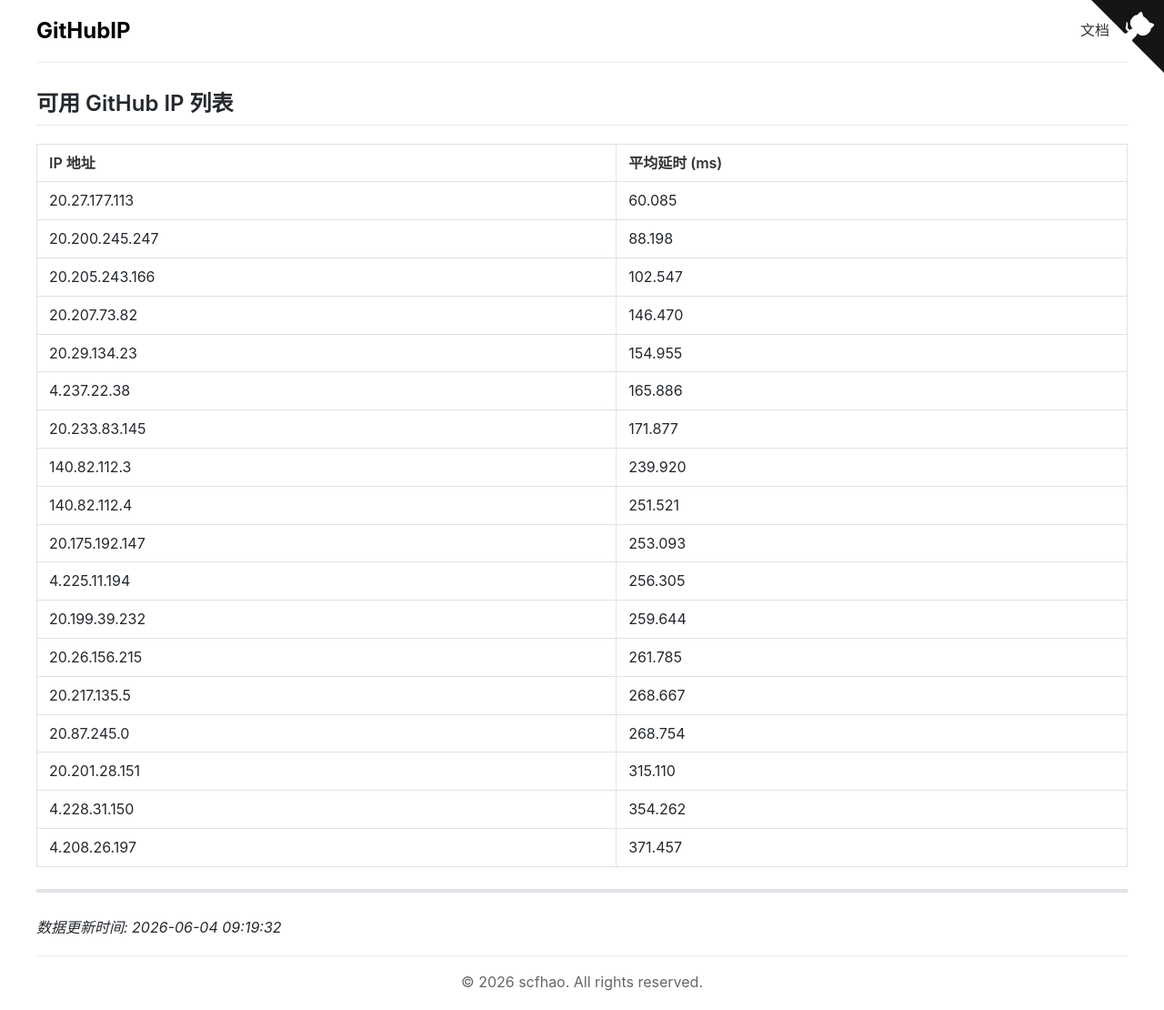
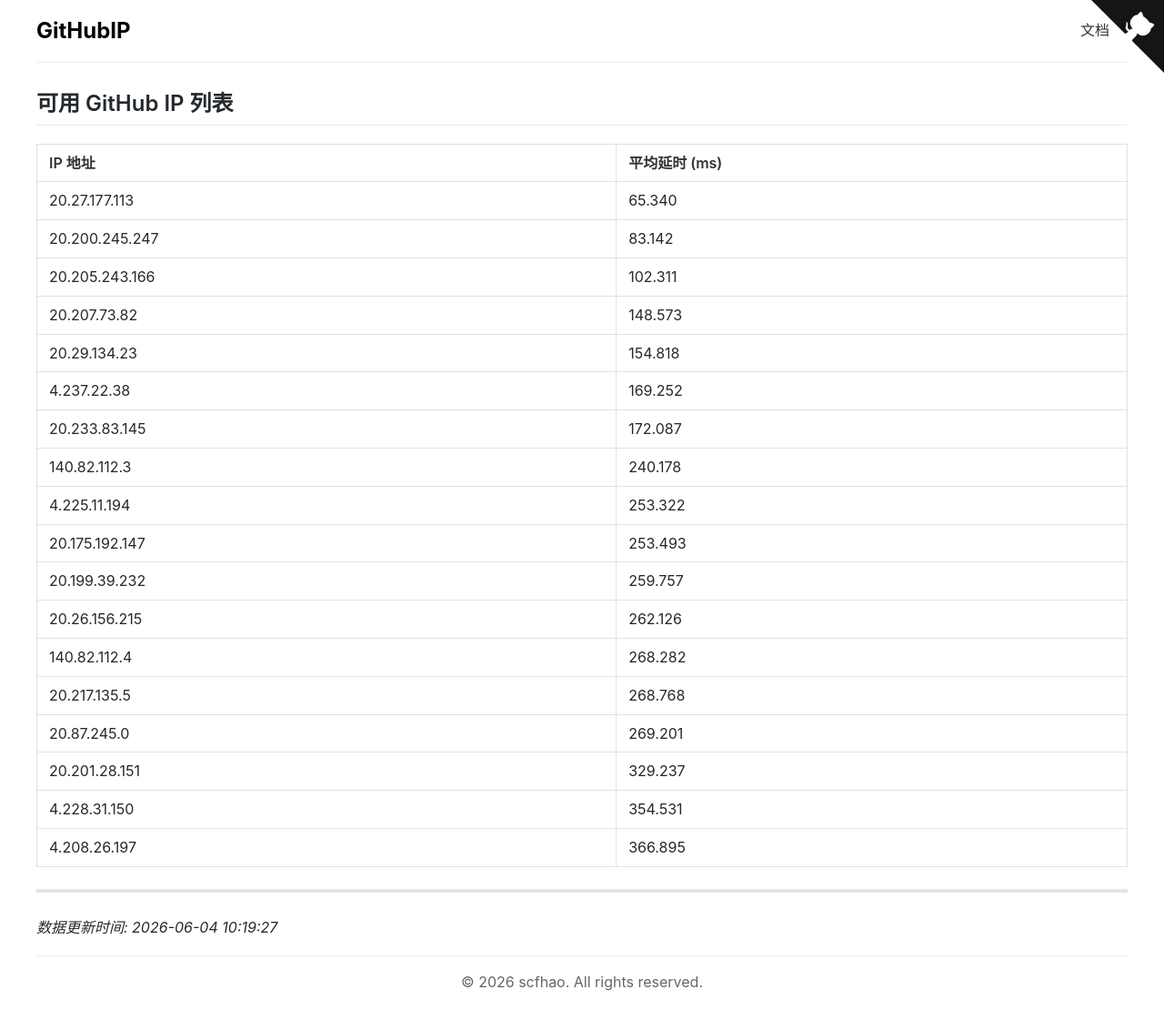
Before and after one commit to scfhao/GitHubIP, a Jekyll site: the page built from index.md, in a window 1280 px wide. Shown: the whole page at 91% size. Built offline with Jekyll 4.4.1, drawn with Linux system fonts in a browser that asks for light colours.

Commit message:
自动脚本执行 - 2026-06-04 10:19:28

```diff
--- a/index.md
+++ b/index.md
@@ -1,32 +1,32 @@
 ---
 layout: home
 title: GitHub IP 列表
-date: 2026-06-04 09:19:32
+date: 2026-06-04 10:19:27
 ---
 
 ## 可用 GitHub IP 列表
 
 | IP 地址 | 平均延时 (ms) |
 |---------|--------------|
-| 20.27.177.113 | 60.085 |
-| 20.200.245.247 | 88.198 |
-| 20.205.243.166 | 102.547 |
-| 20.207.73.82 | 146.470 |
-| 20.29.134.23 | 154.955 |
-| 4.237.22.38 | 165.886 |
-| 20.233.83.145 | 171.877 |
-| 140.82.112.3 | 239.920 |
-| 140.82.112.4 | 251.521 |
-| 20.175.192.147 | 253.093 |
-| 4.225.11.194 | 256.305 |
-| 20.199.39.232 | 259.644 |
-| 20.26.156.215 | 261.785 |
-| 20.217.135.5 | 268.667 |
-| 20.87.245.0 | 268.754 |
-| 20.201.28.151 | 315.110 |
-| 4.228.31.150 | 354.262 |
-| 4.208.26.197 | 371.457 |
+| 20.27.177.113 | 65.340 |
+| 20.200.245.247 | 83.142 |
+| 20.205.243.166 | 102.311 |
+| 20.207.73.82 | 148.573 |
+| 20.29.134.23 | 154.818 |
+| 4.237.22.38 | 169.252 |
+| 20.233.83.145 | 172.087 |
+| 140.82.112.3 | 240.178 |
+| 4.225.11.194 | 253.322 |
+| 20.175.192.147 | 253.493 |
+| 20.199.39.232 | 259.757 |
+| 20.26.156.215 | 262.126 |
+| 140.82.112.4 | 268.282 |
+| 20.217.135.5 | 268.768 |
+| 20.87.245.0 | 269.201 |
+| 20.201.28.151 | 329.237 |
+| 4.228.31.150 | 354.531 |
+| 4.208.26.197 | 366.895 |
 
 ---
 
-*数据更新时间: 2026-06-04 09:19:32*
+*数据更新时间: 2026-06-04 10:19:27*
```
